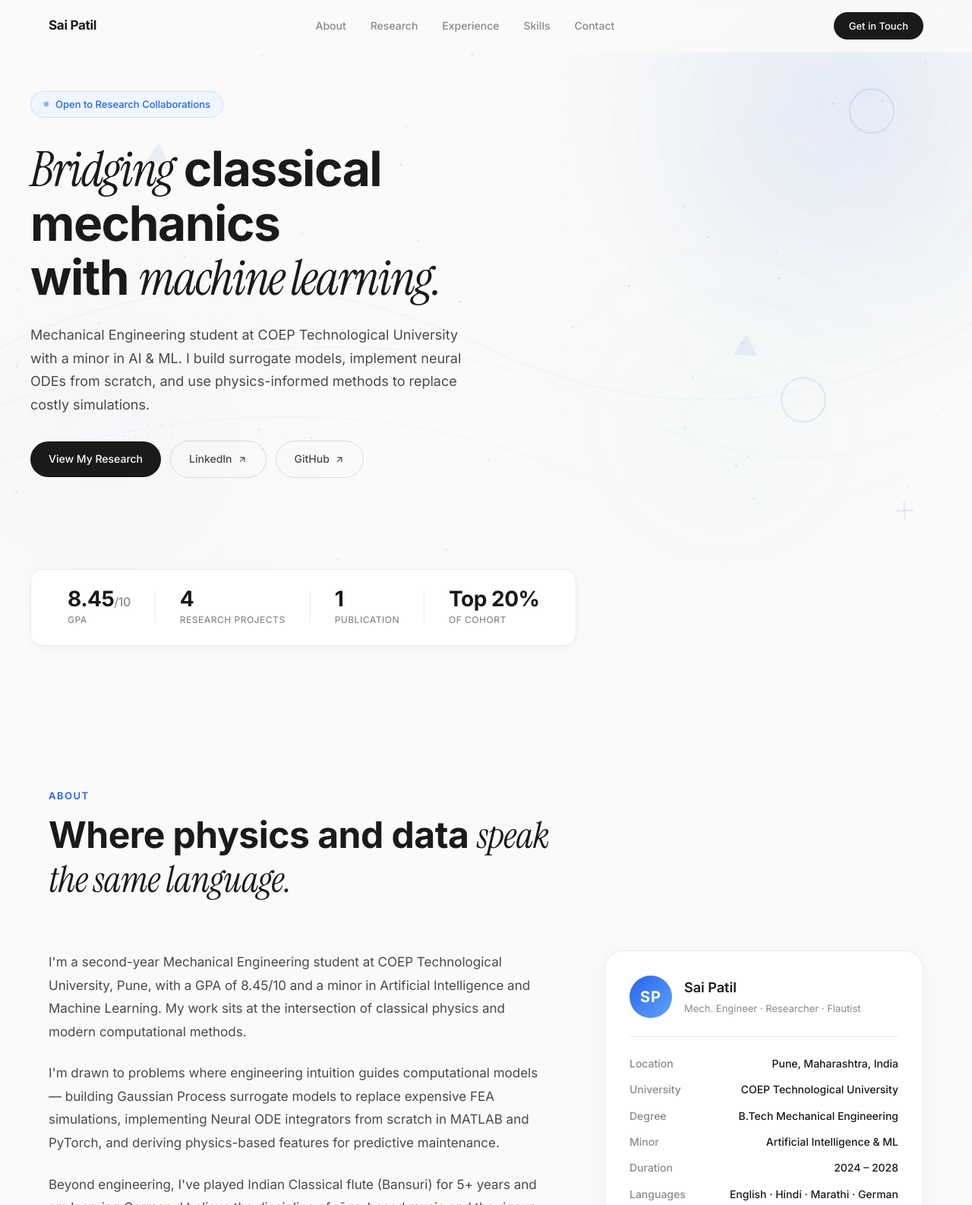
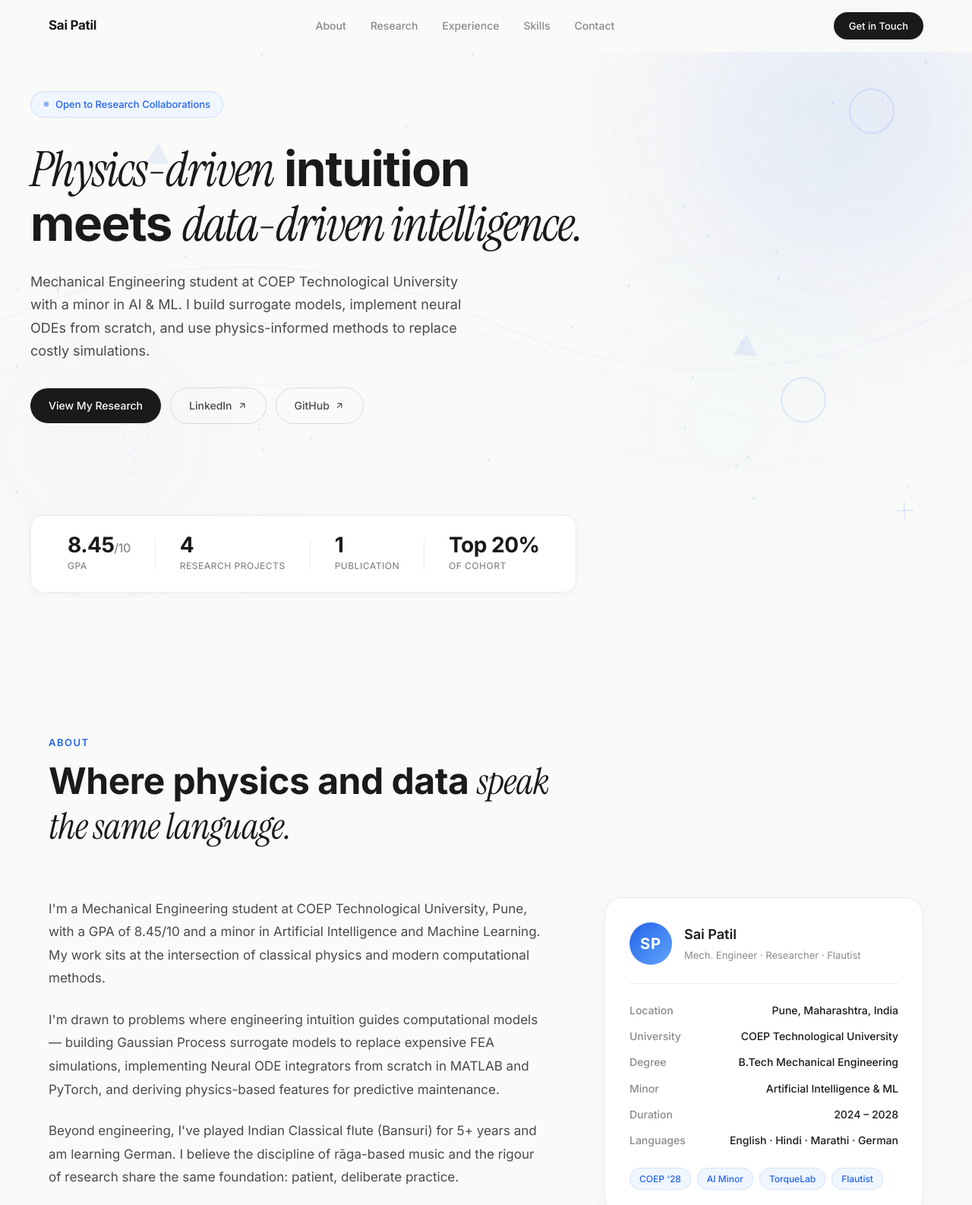
Before and after one commit to SaiPatil059/portfolio, a website: page index.html in a window 1280 px wide. Shown: the top 1586 px of the page at 76% size. Drawn offline with Linux system fonts and the light colour scheme.

Commit message:
Update hero tagline and generalize year in about section

```diff
--- a/index.html
+++ b/index.html
@@ -80,8 +80,8 @@
           Open to Research Collaborations
         </div>
         <h1 class="hero-title">
-          <span class="hero-serif">Bridging</span> classical mechanics<br />
-          with <span class="hero-serif">machine learning.</span>
+          <span class="hero-serif">Physics-driven</span> intuition<br />
+          meets <span class="hero-serif">data-driven intelligence.</span>
         </h1>
         <p class="hero-subtitle">
           Mechanical Engineering student at COEP Technological University with a minor in AI & ML. I build surrogate models, implement neural ODEs from scratch, and use physics-informed methods to replace costly simulations.
@@ -126,7 +126,7 @@
       <div class="about-grid">
         <div class="about-text">
           <p>
-            I'm a second-year Mechanical Engineering student at COEP Technological University, Pune, with a GPA of 8.45/10 and a minor in Artificial Intelligence and Machine Learning. My work sits at the intersection of classical physics and modern computational methods.
+            I'm a Mechanical Engineering student at COEP Technological University, Pune, with a GPA of 8.45/10 and a minor in Artificial Intelligence and Machine Learning. My work sits at the intersection of classical physics and modern computational methods.
           </p>
           <p>
             I'm drawn to problems where engineering intuition guides computational models — building Gaussian Process surrogate models to replace expensive FEA simulations, implementing Neural ODE integrators from scratch in MATLAB and PyTorch, and deriving physics-based features for predictive maintenance.
```
